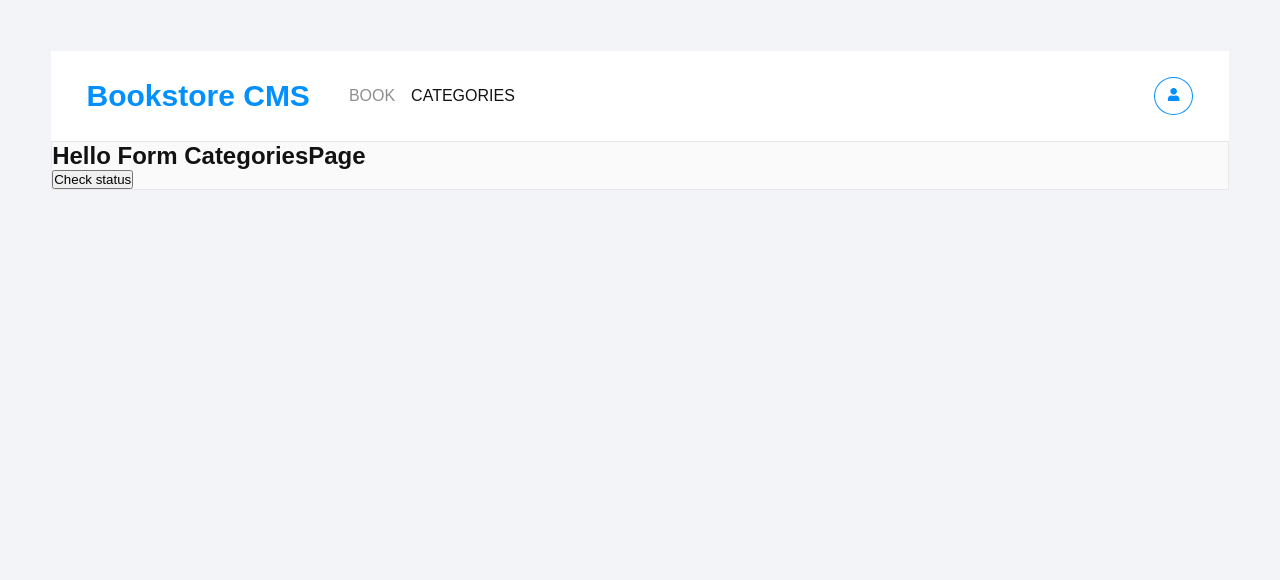
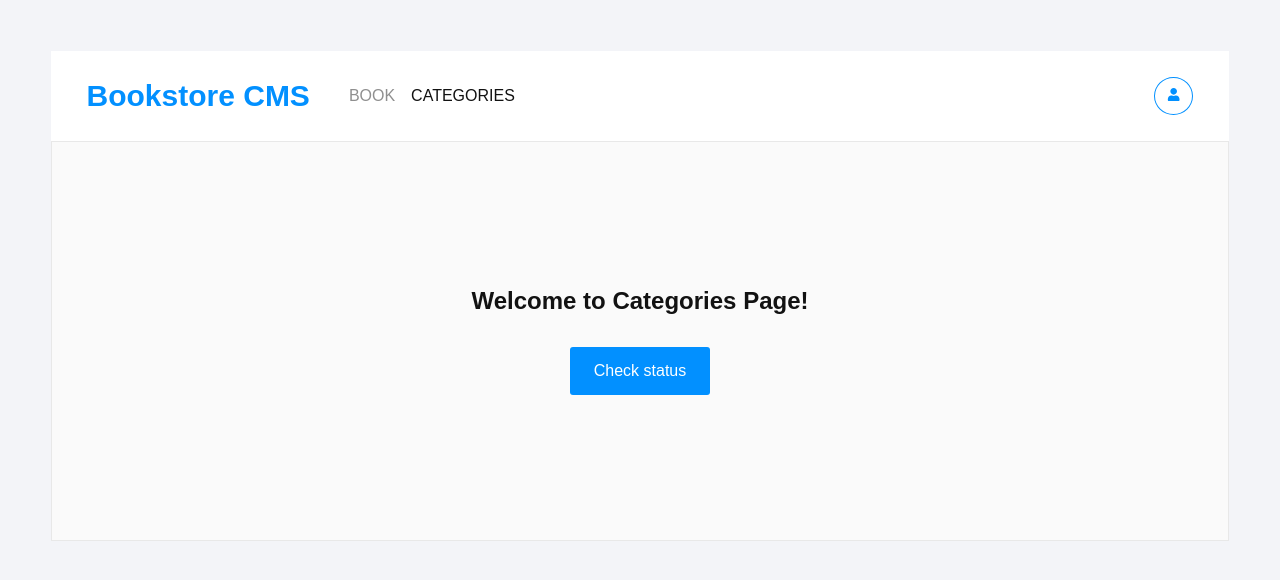
Before and after one commit to raihan2bd/book-store, a React (Create React App) app: page /categories in a window 1280 px wide. Shown: the top 580 px of the page. Built offline with nearby package versions, Linux system fonts and the light colour scheme.

Commit message:
Add CSS styles to Categories component

```diff
--- a/src/App.css
+++ b/src/App.css
@@ -25,6 +25,11 @@ a.active {
 
 button {
   cursor: pointer;
+  transition: all 0.2s ease-in-out;
+}
+
+button:active {
+  transform: translateY(-2px);
 }
 
 #root {
--- a/src/pages/CategoriesPage.js
+++ b/src/pages/CategoriesPage.js
@@ -3,6 +3,7 @@ import { useSelector, useDispatch } from 'react-redux';
 
 import { CHECK_STATUS } from '../redux/categories/categories';
 import Card from '../components/UI/Card';
+import classes from './CategoriesPage.module.css';
 
 const CategoriesPage = () => {
   const status = useSelector((state) => state.categories.status);
@@ -17,13 +18,15 @@ const CategoriesPage = () => {
     statusContent = <p>{status}</p>;
   }
   return (
-    <Card>
-      <h2>Hello Form CategoriesPage</h2>
-      {statusContent}
-      <button type="button" onClick={checkStatusHandler}>
-        Check status
-      </button>
-    </Card>
+    <section>
+      <Card extraclass={classes.container}>
+        <h2>Welcome to Categories Page!</h2>
+        {statusContent}
+        <button type="button" onClick={checkStatusHandler}>
+          Check status
+        </button>
+      </Card>
+    </section>
   );
 };
 
--- /dev/null
+++ b/src/pages/CategoriesPage.module.css
@@ -0,0 +1,22 @@
+.container {
+  display: flex;
+  padding: 3%;
+  justify-content: center;
+  align-items: center;
+  min-height: 50vh;
+  flex-direction: column;
+  gap: 2rem;
+}
+
+.container button {
+  padding: 15px 24px;
+  background: #0290ff;
+  color: #fff;
+  border: none;
+  border-radius: 3px;
+  font-size: 1rem;
+}
+
+.container button:hover {
+  background: #046bb9;
+}
```
